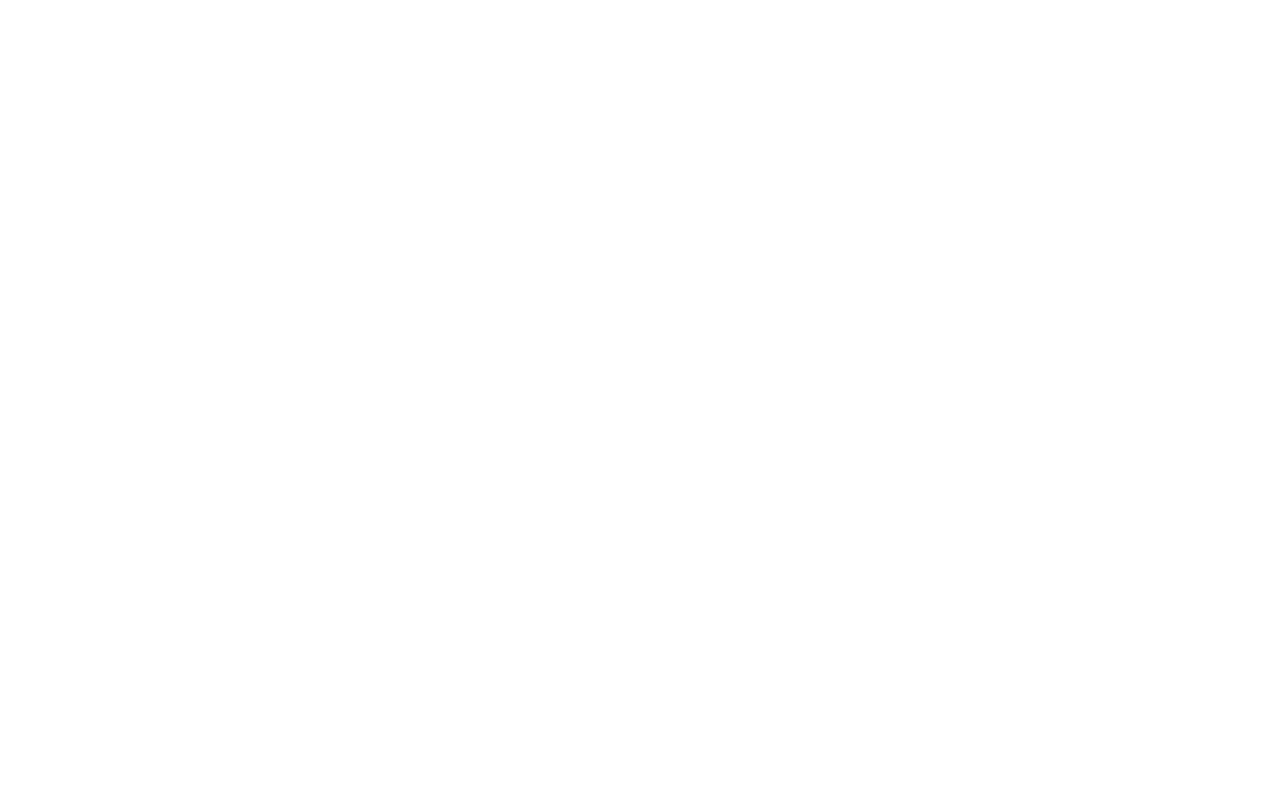
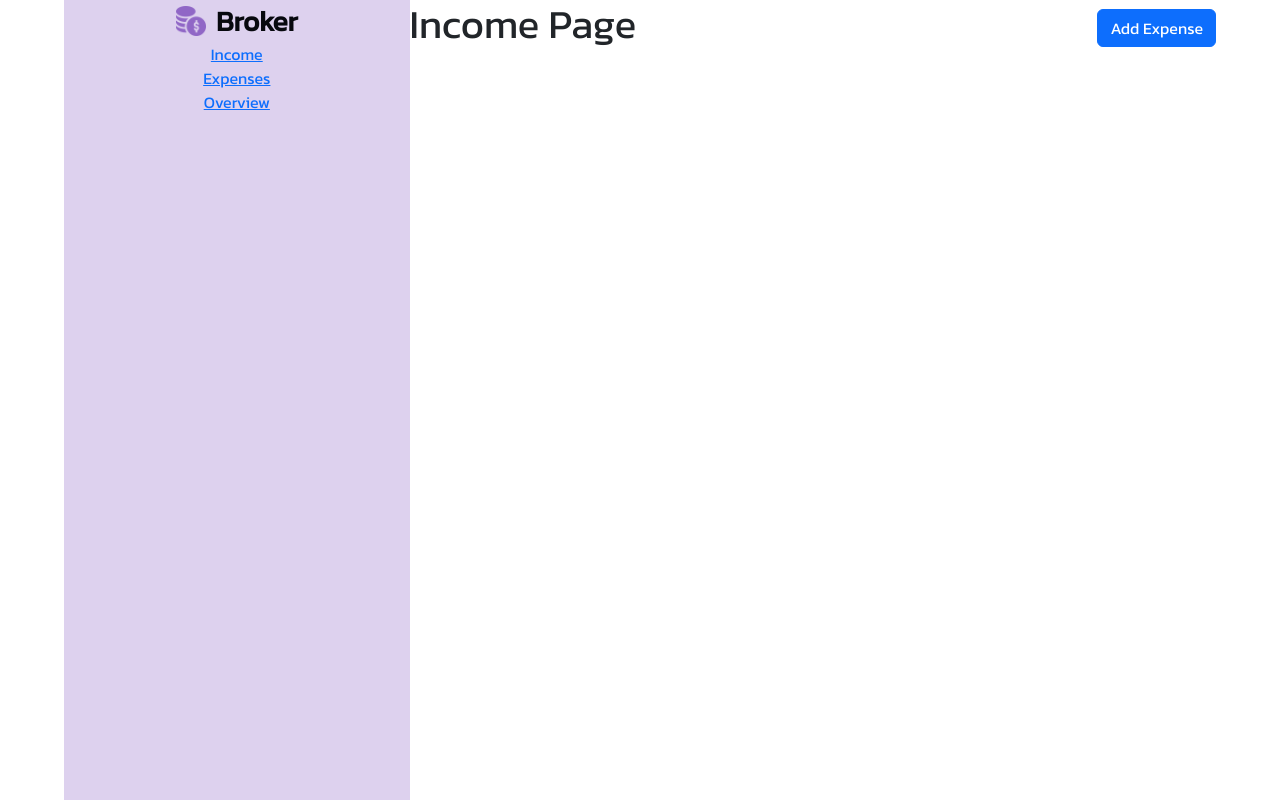
Before and after one commit to oliver-wahome/broker, a React (Create React App) app: page /expenses in a window 1280 px wide. Before the commit this address had no page. Built offline with nearby package versions, Linux system fonts and the light colour scheme.

Commit message:
feat: adding the addExpense modal and expense page

```diff
--- a/src/App.js
+++ b/src/App.js
@@ -7,6 +7,7 @@
 import OnBoarding from './pages/OnBoarding';
 import Profile from './pages/Profile';
 import Income from './pages/Income';
+import Expenses from './pages/Expenses';
 import './App.css';
 //import 'bootstrap/dist/css/bootstrap.min.css';
 
@@ -28,6 +29,7 @@
           <Route path="/onboarding" element={<OnBoarding />} />
           <Route path="/profile" element={<Profile />} />
           <Route path="/income" element={<Income />} />
+          <Route path="/expenses" element={<Expenses />} />
         </Routes>
       </BrowserRouter>
     </div>
--- a/src/components/AddExpenses.js
+++ b/src/components/AddExpenses.js
@@ -13,42 +13,37 @@
     return (
         <>
             <Button variant="primary" onClick={handleShow}>
-                Add Income
+                Add Expense
             </Button>
 
             <Modal {...props} aria-labelledby="contained-modal-title-vcenter" show={show} onHide={handleClose} centered>
                 <Modal.Header closeButton>
-                    <Modal.Title>Add Income</Modal.Title>
+                    <Modal.Title>Add Expense</Modal.Title>
                 </Modal.Header>
                 <Modal.Body>
                     <Form>
-                        <Form.Group className="mb-3" controlId="clientName">
-                            <Form.Label>Client Name</Form.Label>
-                            <Form.Control type="text" placeholder="Enter client name" />
+                        <Form.Group className="mb-3" controlId="expense">
+                            <Form.Label>Expense</Form.Label>
+                            <Form.Control type="text" placeholder="Enter expense" />
                         </Form.Group>
 
-                        <Form.Group className="mb-3" controlId="incomeAmount">
+                        <Form.Group className="mb-3" controlId="expenseAmount">
                             <Form.Label>Amount</Form.Label>
-                            <Form.Control type="number" placeholder="Enter income amount" />
+                            <Form.Control type="number" placeholder="Enter expense amount" />
                         </Form.Group>
 
-                        <Form.Group className="mb-3" controlId="incomeDate">
+                        <Form.Group className="mb-3" controlId="expenseDate">
                             <Form.Label>Date</Form.Label>
                             <Form.Control type="date" />
                         </Form.Group>
 
-                        <Form.Group className="mb-3" controlId="incomeTime">
+                        <Form.Group className="mb-3" controlId="expenseTime">
                             <Form.Label>Time</Form.Label>
-                            <Form.Control type="time" placeholder="Enter time of income payment" />
-                        </Form.Group>
-
-                        <Form.Group className="mb-3" controlId="incomeDescription">
-                            <Form.Label>Description</Form.Label>
-                            <Form.Control type="text" placeholder="Enter a description of the income" />
+                            <Form.Control type="time" placeholder="Enter time of expense payment" />
                         </Form.Group>
 
                         <Button variant="primary" type="submit" className="float-end">
-                            Add Income
+                            Add Expense
                         </Button>
                     </Form>
                 </Modal.Body>
--- a/src/components/DashboardMenu.js
+++ b/src/components/DashboardMenu.js
@@ -10,7 +10,7 @@
                 <p>Broker</p>
             </Link>
             <Link to="/income">Income</Link>
-            <Link to="/">Expenses</Link>
+            <Link to="/expenses">Expenses</Link>
             <Link to="/">Overview</Link>
         </div>
     );
```
